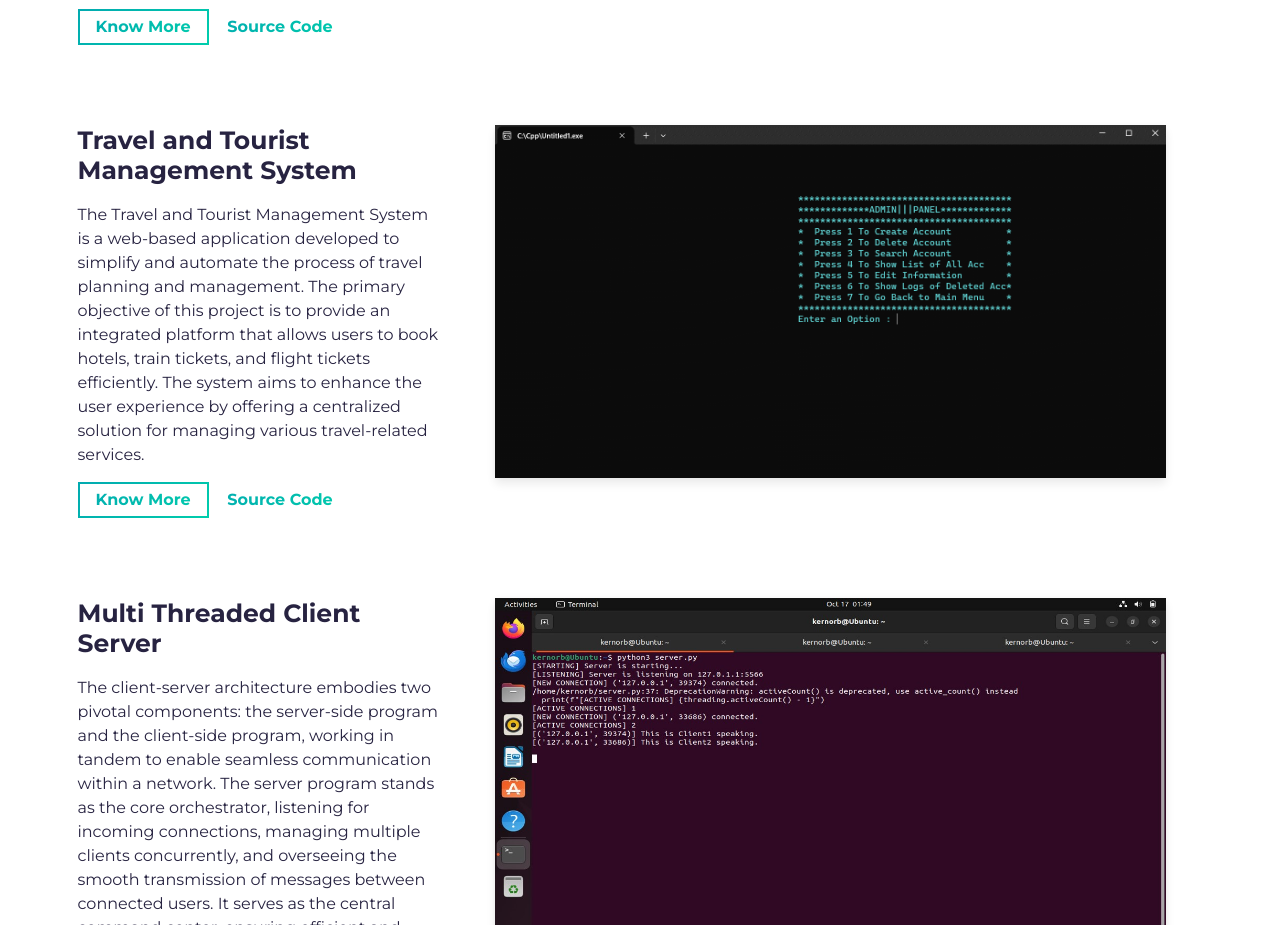
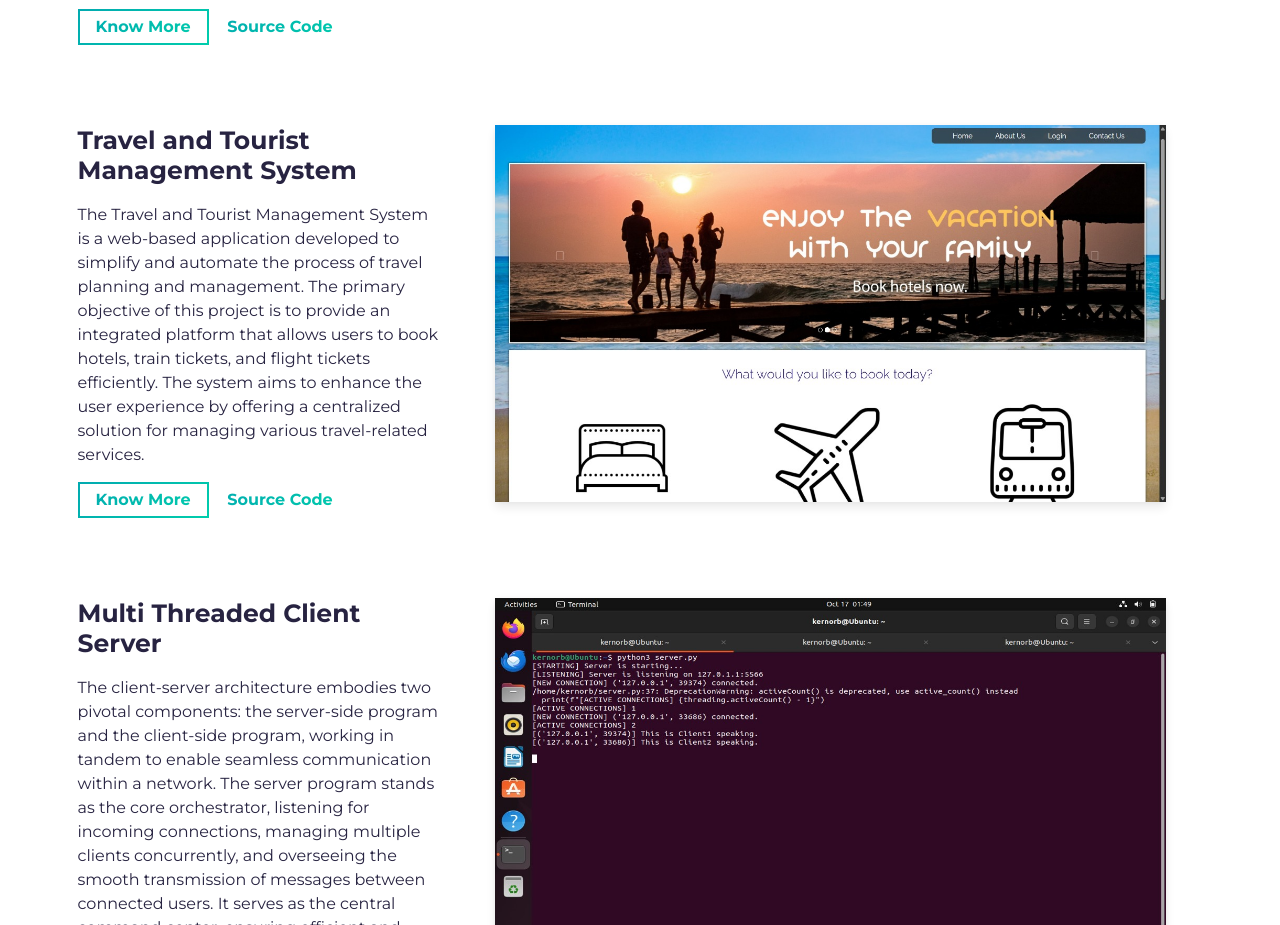
Before and after one commit to Vishwajith24/portfolio, a website built with Parcel: page src/index.html in a window 1280 px wide. Shown: the part 3060-3985 px from the top of the page. Built offline with nearby package versions, Linux system fonts and the light colour scheme.

Commit message:
Update index.html

```diff
--- a/src/index.html
+++ b/src/index.html
@@ -233,7 +233,7 @@
                     <img
                       alt="Project Image"
                       class="img-fluid"
-                      src="assets/project2.jpg"
+                      src="assets/sepm.jpg"
                     />
                   </div>
                 </a>
```
